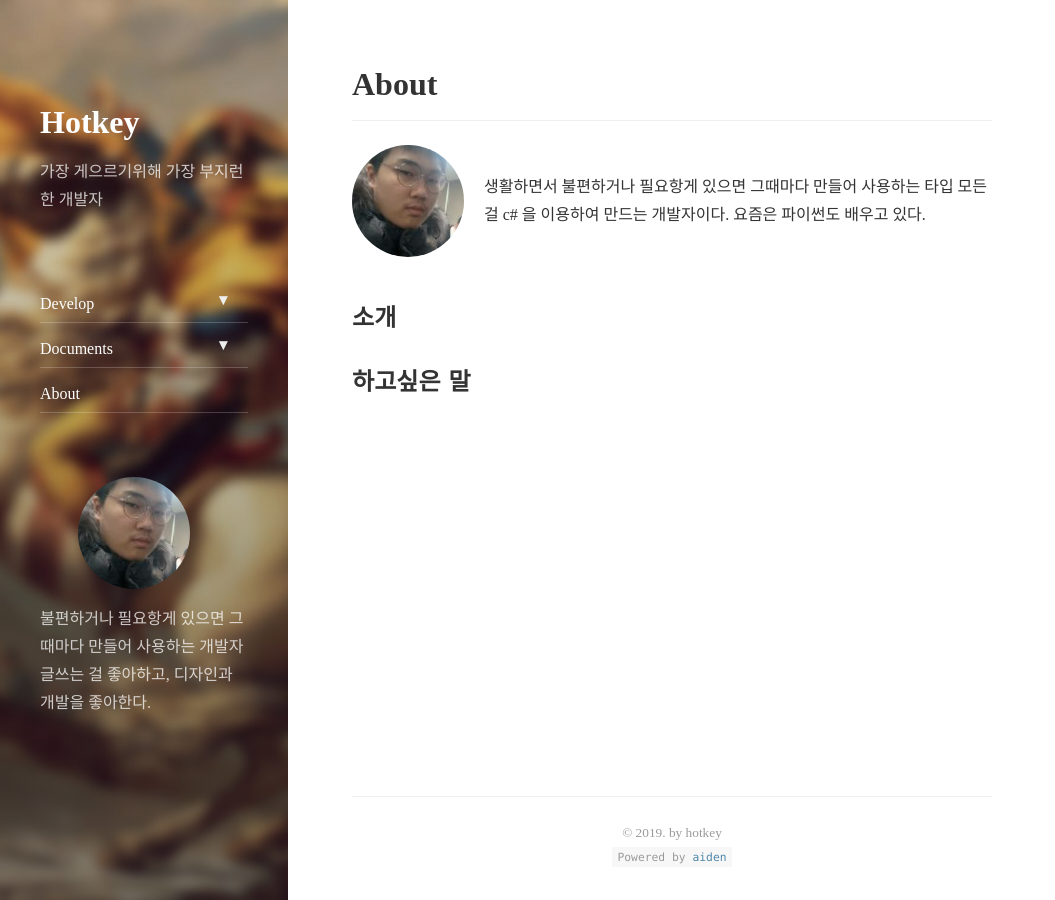
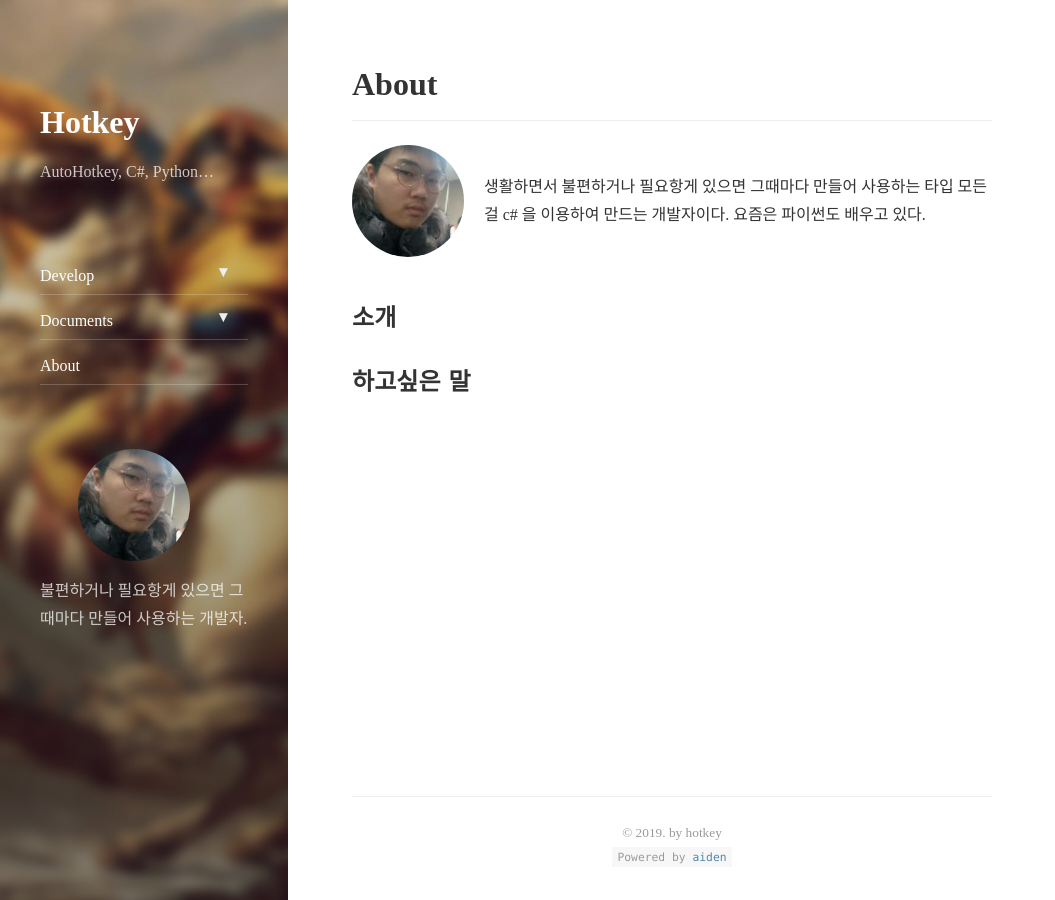
Before and after one commit to Hot-key/hot-key.github.io.old, a Jekyll site: the page built from about.md, in a window 1280 px wide and 900 px high. Shown: the whole window, without its empty margins (0-1055 px from the left). Built offline with Jekyll 4.4.1, drawn with Linux system fonts in a browser that asks for light colours; nearby versions of some CDN libraries.

Commit message:
내용 약간 변경

```diff
--- a/_config.yml
+++ b/_config.yml
@@ -13,13 +13,12 @@ url:                 https://Hot-key.github.io
 baseurl:             ""
 
 # A very short description of your page
-tagline:             가장 게으르기위해 가장 부지런한 개발자
+tagline:             AutoHotkey, C#, Python...
 
 # A short description of the page, used in the sidebar and as fallback for the meta description tag.
 # Markdown enabled, but don't use more than one paragraph (enforced by `>`)
 description:         >
-  불편하거나 필요항게 있으면 그때마다 만들어 사용하는 개발자
-  글쓰는 걸 좋아하고, 디자인과 개발을 좋아한다.
+  불편하거나 필요항게 있으면 그때마다 만들어 사용하는 개발자.
 
 # This should be the same author as first entry in `_data/authors.yml`
 author:
```
